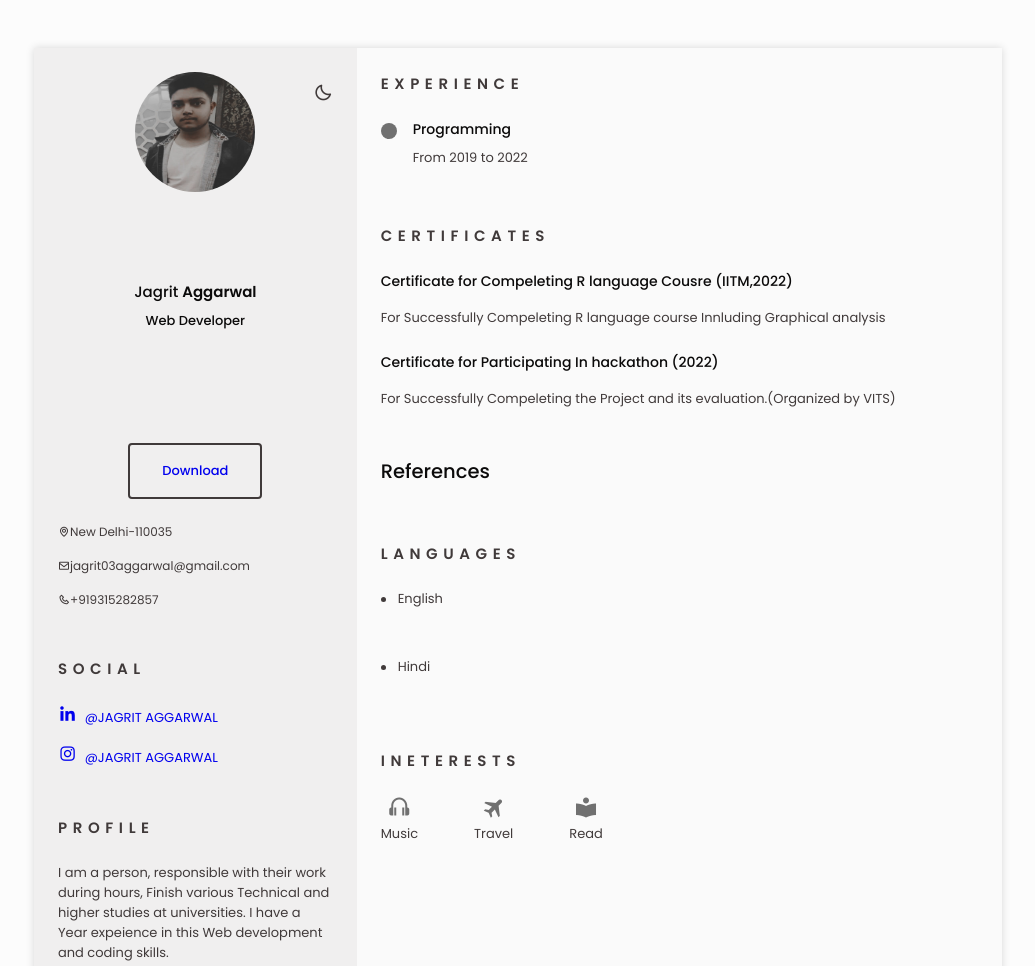
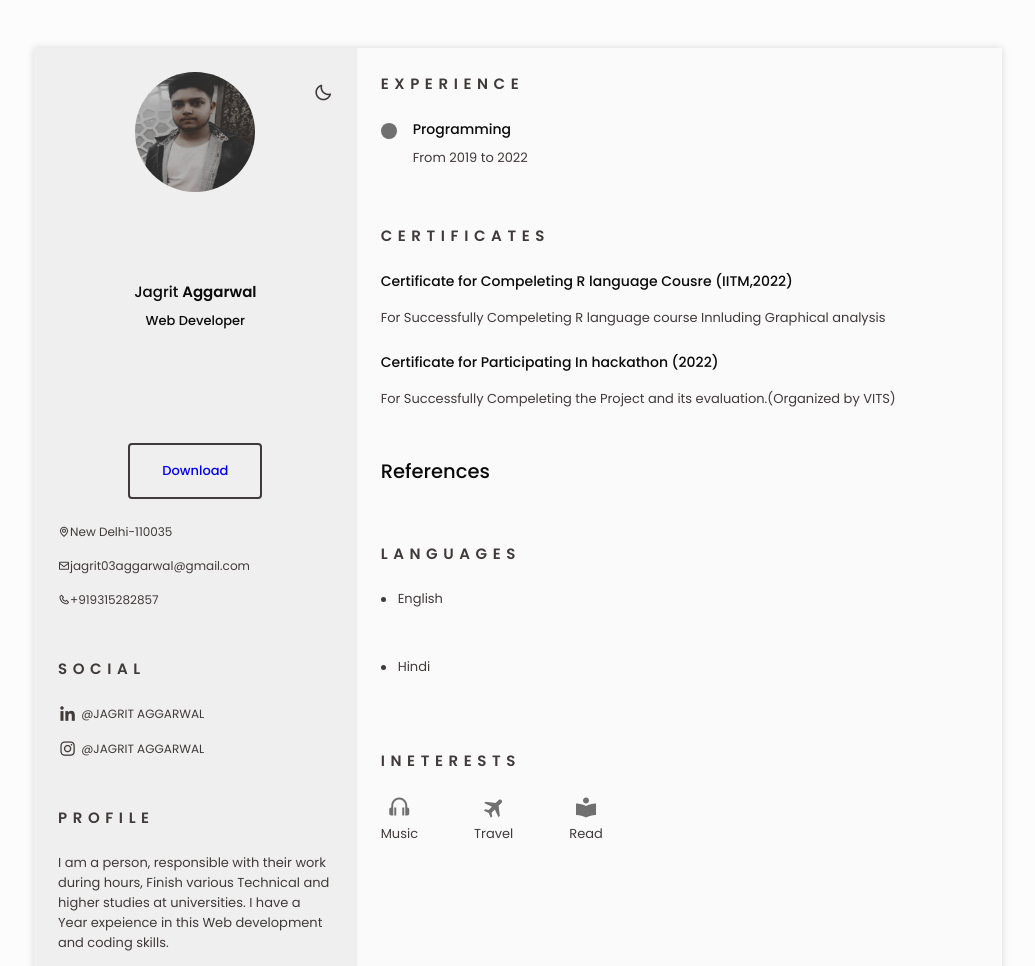
Before and after one commit to JAGRIT098/jagritaggarwal_cv, a plain HTML site: page index.html in a window 1280 px wide. Shown: the top 966 px of the page, without its empty margins (122-1157 px from the left). Drawn offline with nearby package versions, Linux system fonts and the light colour scheme.

Commit message:
Update style.css

```diff
--- a/style.css
+++ b/style.css
@@ -232,7 +232,7 @@ img{
     grid-template-columns: max-content;
     gap: 1rem;
 }
-.socaial__link{
+.social__link{
     display: inline-flex;
     align-items: center;
     font-size: var(--small-font-size);
```
